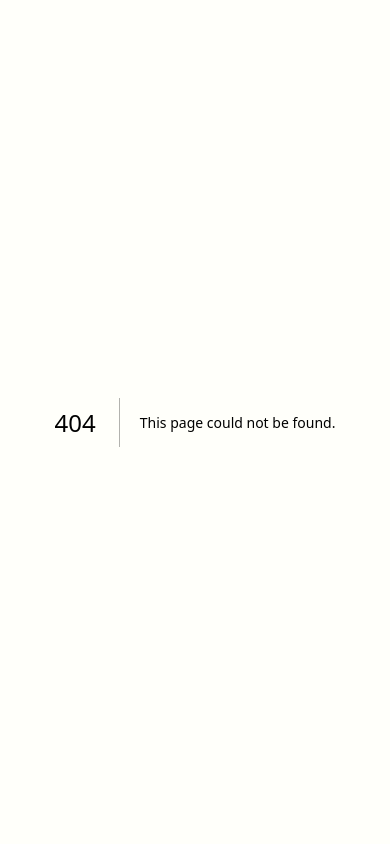
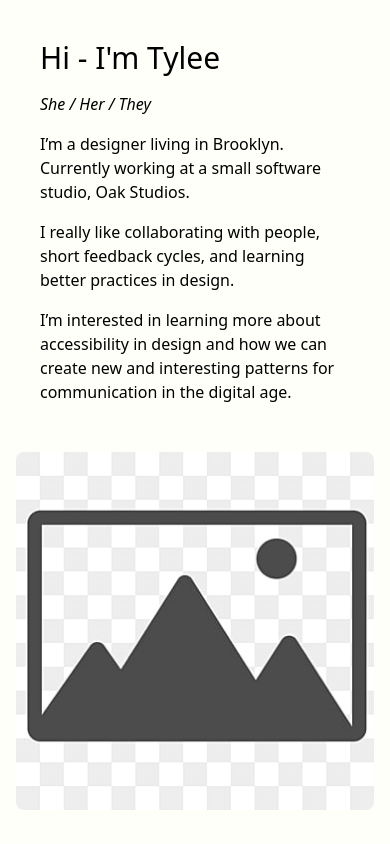
Before and after one commit to tyleemem/tyleemarsh.com, a Next.js app: page /about in a window 390 px wide. Before the commit this address had no page. Built offline with nearby package versions, Linux system fonts and the light colour scheme.

Commit message:
Add initial mobile about page

```diff
--- /dev/null
+++ b/pages/about.tsx
@@ -0,0 +1,34 @@
+import Image from "next/image";
+
+export default function About() {
+  return (
+    <div className="mx-auto max-w-7xl p-4 sm:p-6 lg:p-8">
+      <main>
+        <div className="space-y-4 p-6">
+          <h1 className="text-3xl">Hi - I'm Tylee</h1>
+          <h2 className="italic">She / Her / They</h2>
+          <p>
+            I’m a designer living in Brooklyn. Currently working at a small
+            software studio, <a href="https://oak.is">Oak Studios</a>.
+          </p>
+          <p>
+            I really like collaborating with people, short feedback cycles, and
+            learning better practices in design.
+          </p>
+          <p>
+            I’m interested in learning more about accessibility in design and
+            how we can create new and interesting patterns for communication in
+            the digital age.
+          </p>
+        </div>
+        <Image
+          className="mt-6 rounded-lg"
+          src="/placeholder.jpeg"
+          alt="Profile of Tylee"
+          width={500}
+          height={500}
+        />
+      </main>
+    </div>
+  );
+}
```
Also changed, not shown: public/placeholder.jpeg (added).
